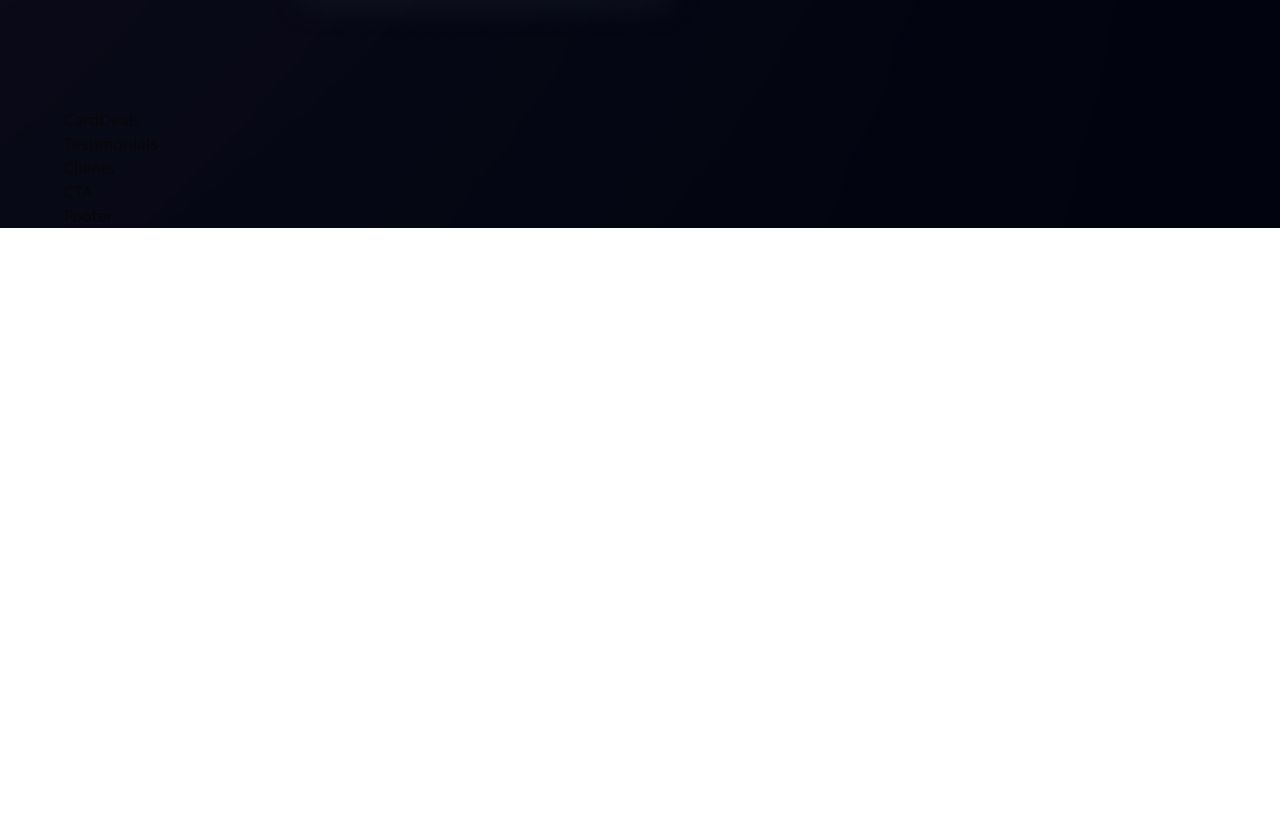
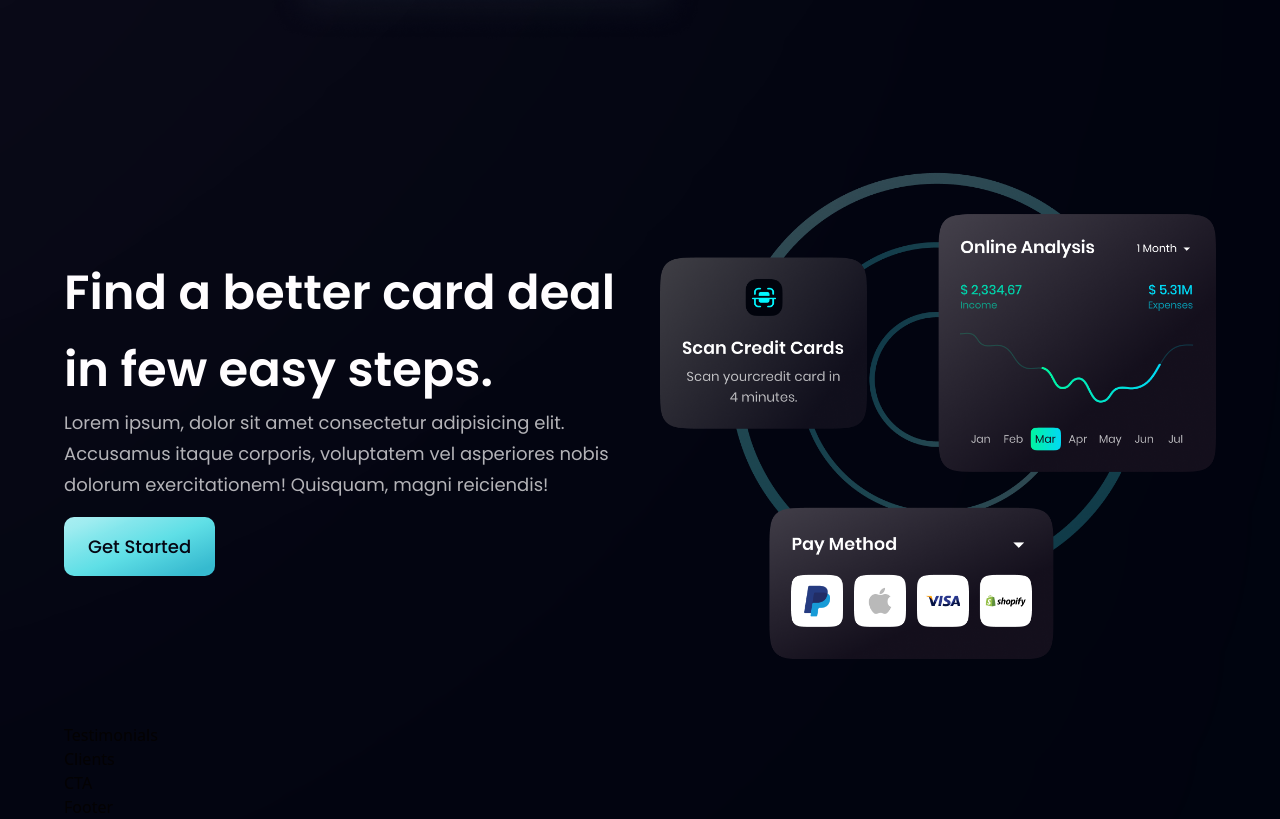
Before and after one commit to Josh-Erik1/Bank_website, a React (Vite) app in the folder Bank_Website/: page / in a window 1280 px wide. Shown: the part 2072-2891 px from the top of the page. Before the commit the page ends 2300 px from the top, so only its background shows below. Built offline with nearby package versions, Linux system fonts and the light colour scheme.

Commit message:
Card deals completed

```diff
--- a/Bank_Website/src/components/Button.jsx
+++ b/Bank_Website/src/components/Button.jsx
@@ -4,7 +4,7 @@ const Button = (styles) => {
   return (
     <button
       type="button"
-      className={`py-4 px-6 mt-4 bg-blue-gradient font-poppins font-medium text-[18px] text-primary outline-none ${styles}`}
+      className={`py-4 px-6 mt-4 bg-blue-gradient font-poppins font-medium text-[18px] text-primary outline-none ${styles} rounded-[10px]`}
     >
       Get Started
     </button>
--- a/Bank_Website/src/components/CardDeals.jsx
+++ b/Bank_Website/src/components/CardDeals.jsx
@@ -1,9 +1,28 @@
-import React from 'react'
+import React from "react";
+import { card } from "../assets";
+import styles, { layout } from "../style";
+import Button from "./Button";
 
-const CardDeals = () => {
-  return (
-    <div>CardDeals</div>
-  )
-}
+const CardDeals = () => (
+  <section className={layout.section}>
+    <div className={layout.sectionInfo}>
+      <h2 className={styles.heading2}>
+        Find a better card deal <br className="sm:block hidden" /> in few easy
+        steps.
+      </h2>
 
-export default CardDeals
+      <p className={`${styles.paragraph} max-w5-[480px] mt-`}>
+        Lorem ipsum, dolor sit amet consectetur adipisicing elit. Accusamus
+        itaque corporis, voluptatem vel asperiores nobis dolorum exercitationem!
+        Quisquam, magni reiciendis!
+      </p>
+      <Button styles="mt-10" />
+    </div>
+
+    <div className={layout.sectionImg}>
+      <img src={card} alt="card" className="w-[100%] h-[100%]" />
+    </div>
+  </section>
+);
+
+export default CardDeals;
```
